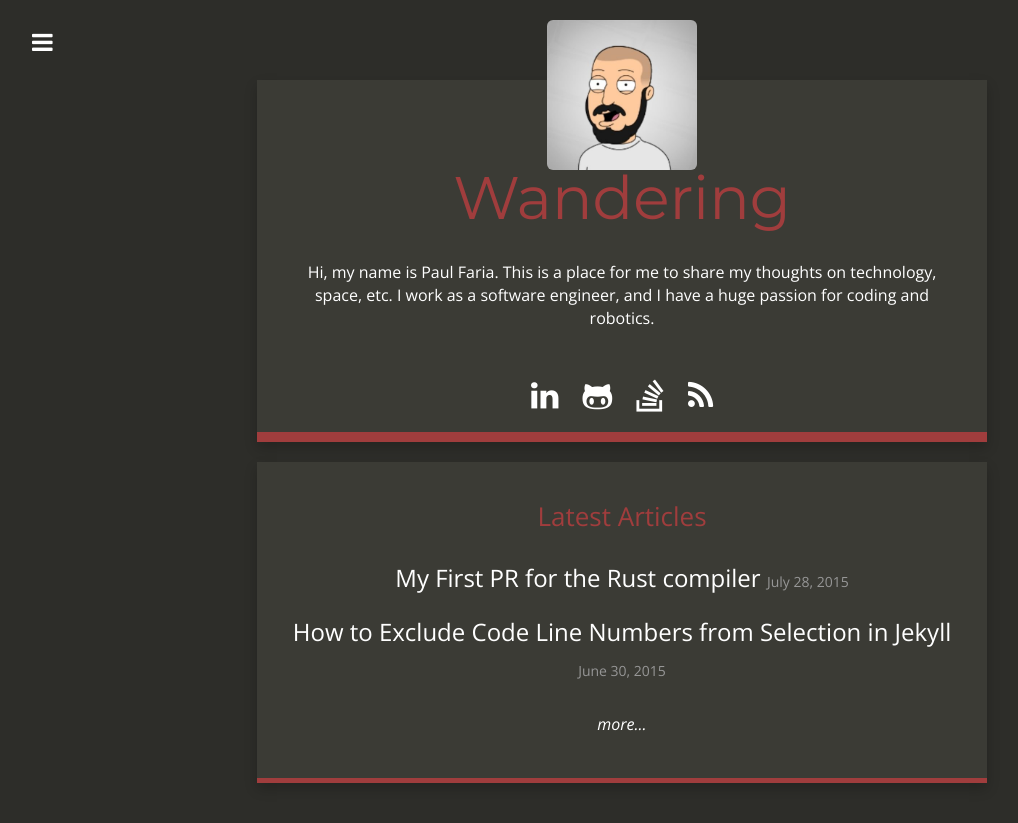
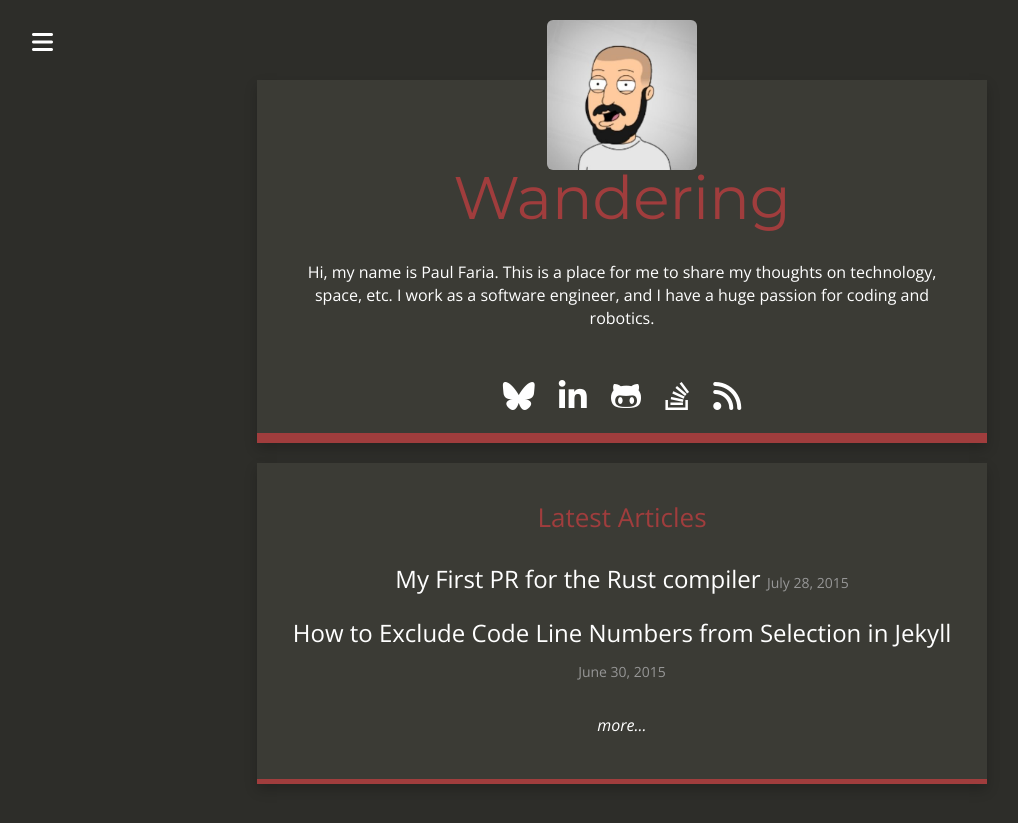
Before and after one commit to Nashenas88/nashenas88.github.io, a Jekyll site: the page built from index.html, in a window 1280 px wide. Shown: the top 823 px of the page, without its empty margins (18-1036 px from the left). Built offline with Jekyll 4.4.1, drawn with Linux system fonts in a browser that asks for light colours; nearby versions of some CDN libraries.

Commit message:
add bluesky handle

```diff
--- a/_config.yml
+++ b/_config.yml
@@ -15,6 +15,7 @@ post_limit: 5
 
 # Social media accounts
 github_username:  Nashenas88
+bluesky_handle: nashenas.bsky.social
 linkedin_id: PaulFaria
 stackoverflow_id_name: 1483396/nashenas
 
--- a/_includes/head.html
+++ b/_includes/head.html
@@ -6,7 +6,8 @@
 
 <link rel="profile" href="http://gmpg.org/xfn/11" />
 <link rel="stylesheet" href="//netdna.bootstrapcdn.com/bootstrap/3.1.1/css/bootstrap.min.css">
-<link rel="stylesheet" href="//netdna.bootstrapcdn.com/font-awesome/4.0.3/css/font-awesome.css">
+<link rel="stylesheet" href="https://cdnjs.cloudflare.com/ajax/libs/font-awesome/6.7.2/css/all.min.css">
+<link rel="stylesheet" href="https://cdnjs.cloudflare.com/ajax/libs/font-awesome/6.7.2/css/v4-shims.min.css">
 <link rel="stylesheet" type="text/css" media="all" href="{{ site.baseurl }}/css/jquery.mmenu.all.css" />
 <link rel="stylesheet" type="text/css" media="all" href="{{ site.baseurl }}/css/style.css" />
 <script type="text/javascript" src="https://code.jquery.com/jquery-2.1.4.min.js"></script>
--- a/_includes/menu.html
+++ b/_includes/menu.html
@@ -8,6 +8,7 @@
       <li><a href="/search/"><i class="fa fa-search fa-fw"></i> Search</a></li>
     </ul>
     <p class="links">
+      {% if site.bluesky_handle %}<a href="https://bsky.app/profile/{{ site.bluesky_handle }}" target="_new"><i class="fa-brands fa-bluesky"></i></a>{% endif %}
       {% if site.linkedin_id %}<a href="https://www.linkedin.com/in/{{ site.linkedin_id }}" target="_new"><i class="fa fa-linkedin"></i></a>{% endif %}
       {% if site.github_username %}<a href="https://github.com/{{ site.github_username }}" target="_new"><i class="fa fa-github-alt"></i></a>{% endif %}
       {% if site.stackoverflow_id_name %}<a href="http://stackoverflow.com/users/{{ site.stackoverflow_id_name }}" target="_new"><i class="fa fa-stack-overflow"></i></a>{% endif %}
--- a/css/style.scss
+++ b/css/style.scss
@@ -6,6 +6,7 @@
 @import "solarized-dark";
 
 /* Colours */
+$bluesky:        #1185fe;
 $linkedin:       #2b77b1;
 $github:         #f6c2a4;
 $stack-overflow: #c98b3b;
@@ -184,6 +185,10 @@ html.mm-opened {
 		-webkit-transition: 0.3s;
 		-moz-transition: 0.3s;
 		transition: 0.3s;
+	}
+
+	.fa-bluesky:hover {
+		color: $bluesky;
 	}
 
 	.fa-linkedin:hover {
--- a/index.html
+++ b/index.html
@@ -16,6 +16,7 @@ layout: default
             </div>
 
             <div class="links">
+                {% if site.bluesky_handle %}<a href="https://bsky.app/profile/{{ site.bluesky_handle }}" target="_new"><i class="fa-brands fa-bluesky fa-2x"></i></a>{% endif %}
                 {% if site.linkedin_id %}<a href="https://www.linkedin.com/in/{{ site.linkedin_id }}" target="_new"><i class="fa fa-linkedin fa-2x"></i></a>{% endif %}
                 {% if site.github_username %}<a href="https://github.com/{{ site.github_username }}" target="_new"><i class="fa fa-github-alt fa-2x"></i></a>{% endif %}
                 {% if site.stackoverflow_id_name %}<a href="http://stackoverflow.com/users/{{ site.stackoverflow_id_name }}" target="_new"><i class="fa fa-stack-overflow fa-2x"></i></a>{% endif %}
```
Also changed, not shown: 1 other file.
